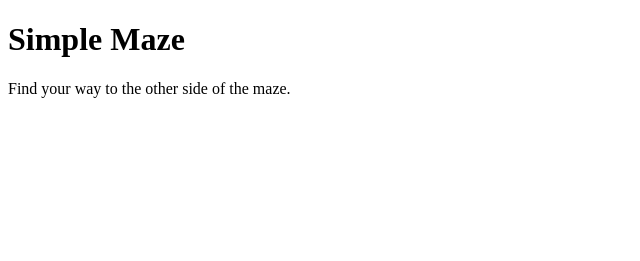
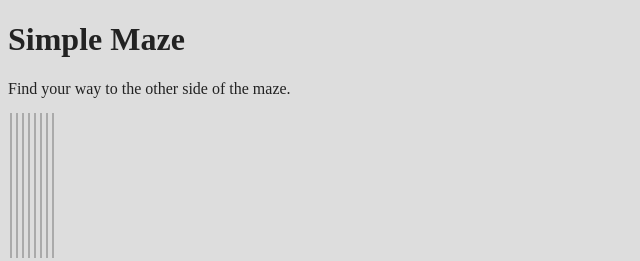
Before and after one commit to codedbykids-curriculum/deprecated-lesson-gridgame-in-development, a plain HTML site: page index.html in a window 1280 px wide. Shown: the whole page, without its empty margins (0-640 px from the left). Drawn offline with Linux system fonts and the light colour scheme.

Commit message:
Add some color to the page; try to add a box around each span
Note that when you try to add a box around the spans, you'll end up with elements that have no width. This is because inline elements don't have an
internal width. In order to style the cells, you'll need to change its `display` attribute value.

Use the chrome inspector to explore what some of the values of `display` do to an element. In particular, explore `inline`, `block`, and
`inline-block`. Choose the value that seems to fit best (probably `inline-bock`).

```diff
--- a/index.html
+++ b/index.html
@@ -1,7 +1,18 @@
 <!DOCTYPE html>
 <html>
   <head>
-
+    <style>
+    body {
+      color: #222;
+      background-color: #ddd;
+    }
+    .cell {
+      width: 44px;
+      height: 44px;
+      border: 1px solid #aaa;
+      margin: 2px;
+    }
+    </style>
   </head>
   <body>
     <header>
```
